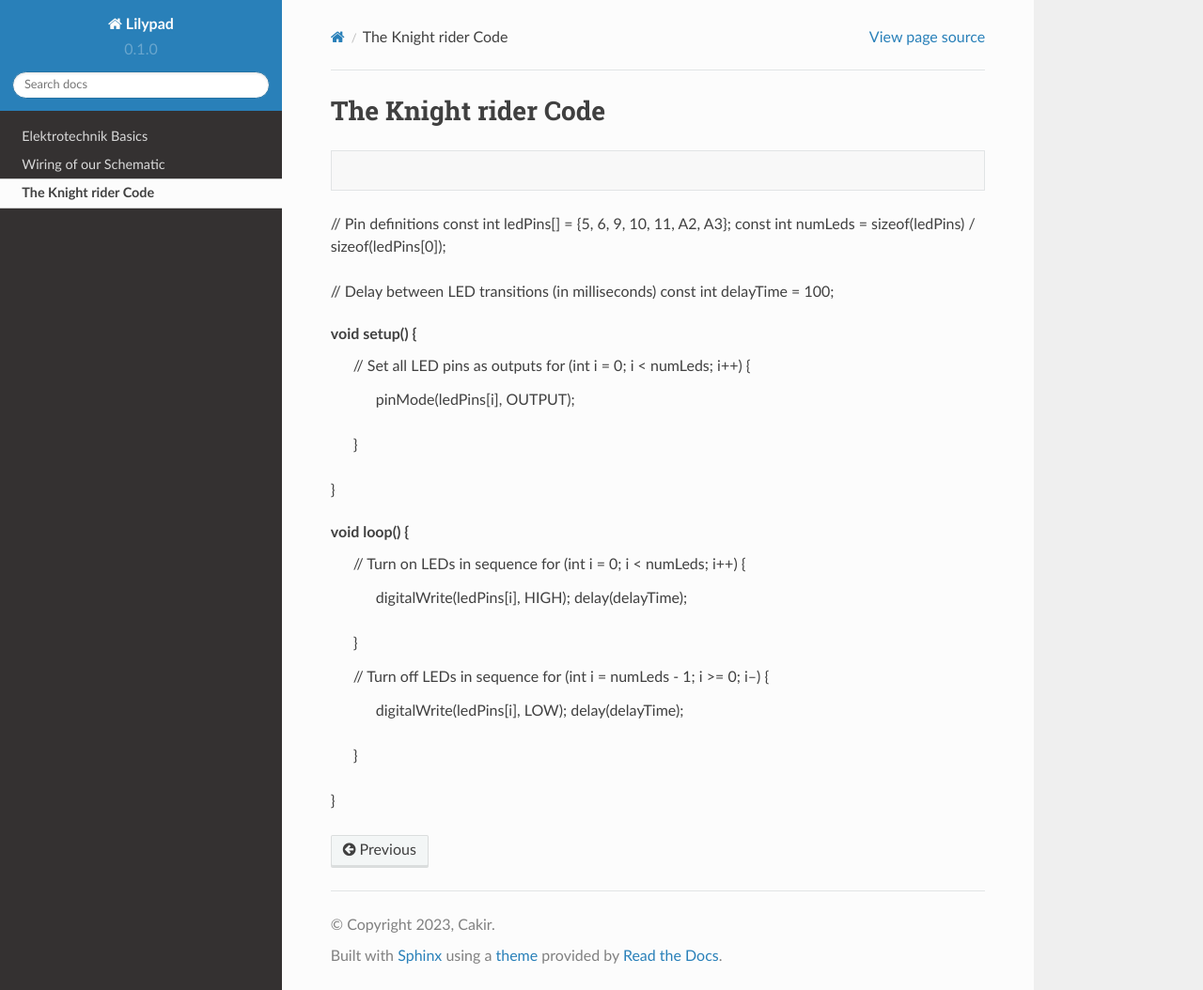
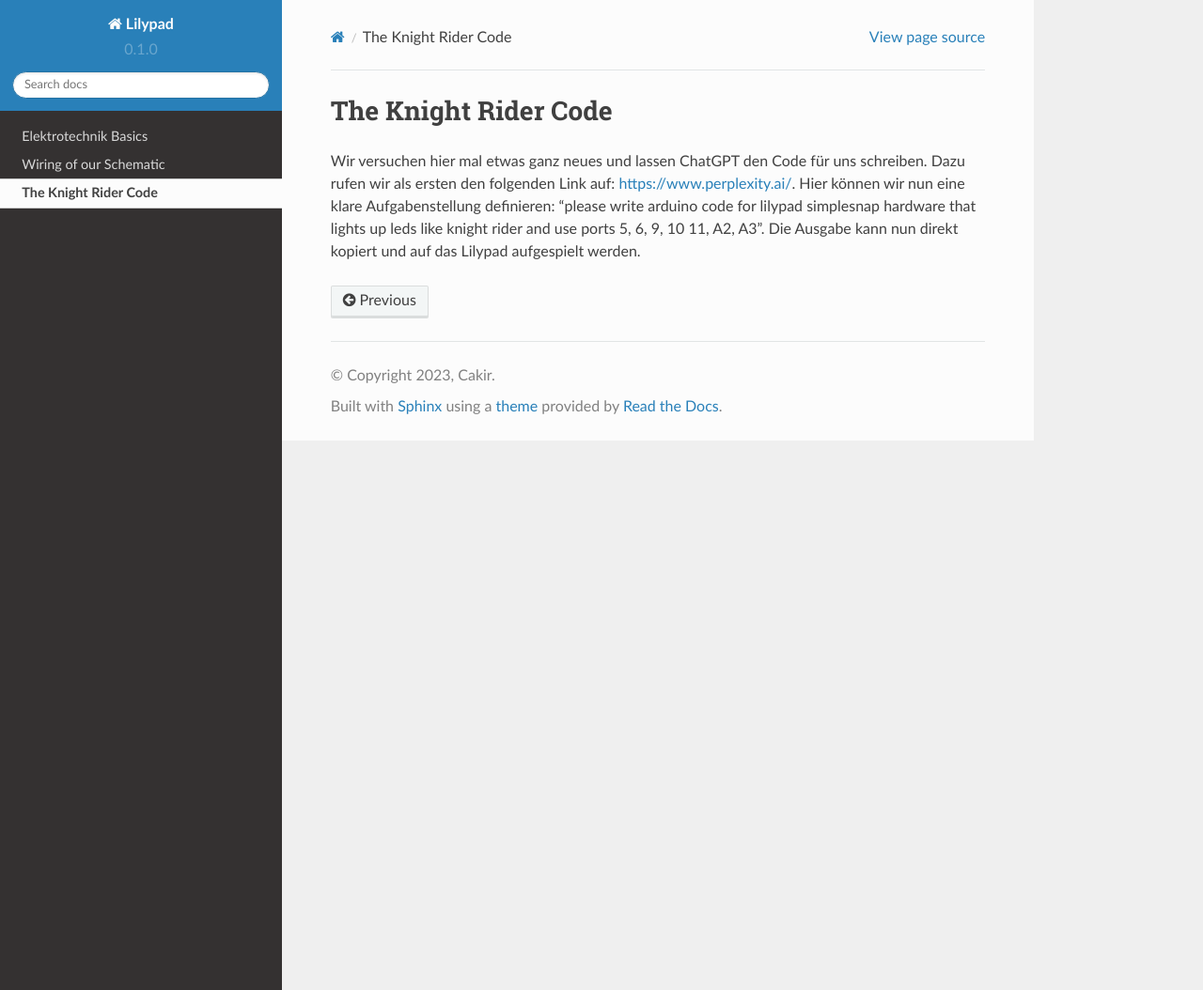
Before and after one commit to nmcakir/lilypad, a Sphinx documentation site: the page built from docs/source/programming.rst, in a window 1280 px wide and 1054 px high. Shown: the whole window at 94% size. Built offline with Sphinx 7.4.7 and the Read the Docs theme 2.0.0, drawn with Linux system fonts in a browser that asks for light colours.

Commit message:
knight rider chatgpt

```diff
--- a/docs/source/programming.rst
+++ b/docs/source/programming.rst
@@ -1,32 +1,8 @@
-The Knight rider Code
+The Knight Rider Code
 =====
 
-.. code-block:: c
-
-// Pin definitions
-const int ledPins[] = {5, 6, 9, 10, 11, A2, A3};
-const int numLeds = sizeof(ledPins) / sizeof(ledPins[0]);
-
-// Delay between LED transitions (in milliseconds)
-const int delayTime = 100;
-
-void setup() {
-  // Set all LED pins as outputs
-  for (int i = 0; i < numLeds; i++) {
-    pinMode(ledPins[i], OUTPUT);
-  }
-}
-
-void loop() {
-  // Turn on LEDs in sequence
-  for (int i = 0; i < numLeds; i++) {
-    digitalWrite(ledPins[i], HIGH);
-    delay(delayTime);
-  }
-
-  // Turn off LEDs in sequence
-  for (int i = numLeds - 1; i >= 0; i--) {
-    digitalWrite(ledPins[i], LOW);
-    delay(delayTime);
-  }
-}
+Wir versuchen hier mal etwas ganz neues und lassen ChatGPT den Code für uns schreiben.
+Dazu rufen wir als ersten den folgenden Link auf: https://www.perplexity.ai/.
+Hier können wir nun eine klare Aufgabenstellung definieren:
+"please write arduino code for lilypad simplesnap hardware that lights up leds like knight rider and use ports 5, 6, 9, 10 11, A2, A3".
+Die Ausgabe kann nun direkt kopiert und auf das Lilypad aufgespielt werden.
```
